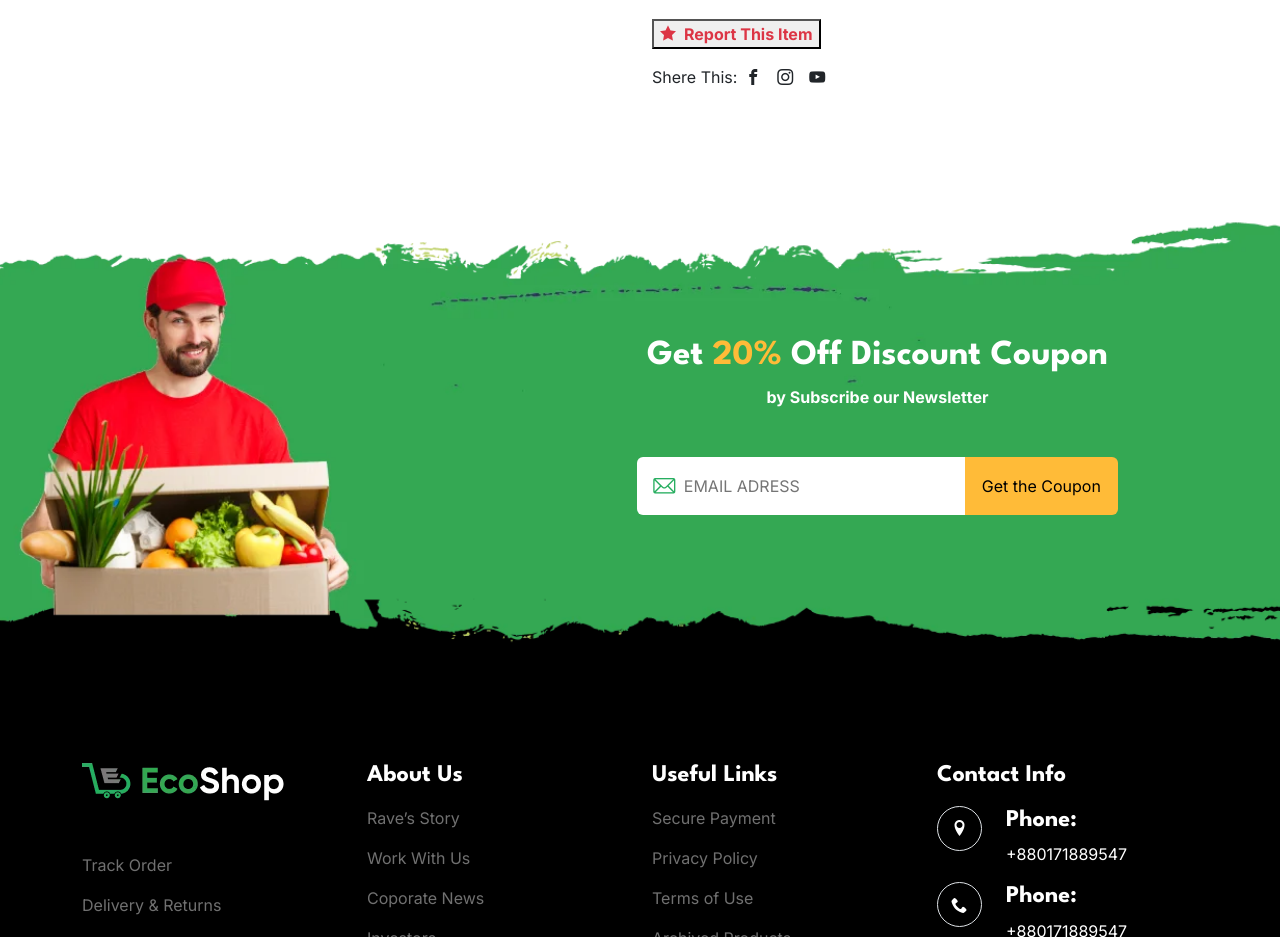
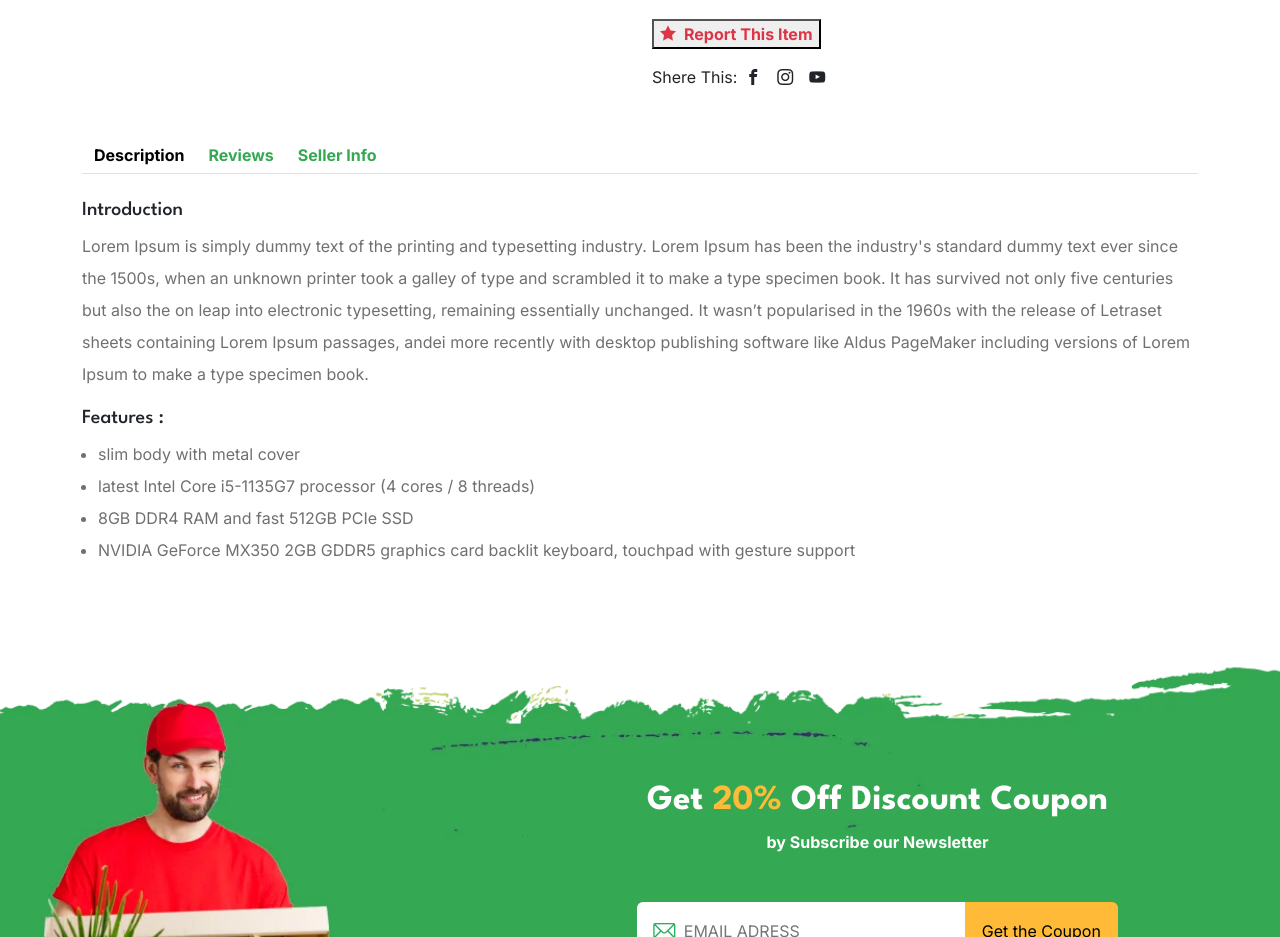
Before and after one commit to m-wilk/ecoshop2, a React (Create React App) app in the folder app/: page /product/1 in a window 1280 px wide. Shown: the part 981-1918 px from the top of the page. Built offline with nearby package versions, Linux system fonts and the light colour scheme; no server answers.

Commit message:
product page

```diff
--- a/app/src/ui/pages/product/Product.js
+++ b/app/src/ui/pages/product/Product.js
@@ -7,6 +7,8 @@ import { useParams } from "react-router-dom";
 import axios from "axios";
 import Select from "react-select";
 import Modal from "react-modal";
+import Image from "../../atoms/imagine/Image";
+import Author from "../../../assets/img/aurthor-img-1.png";
 
 const BreadcrumbsData = [
   {
@@ -79,6 +81,7 @@ const Product = () => {
   };
 
   const [modalIsOpen, setIsOpen] = useState(false);
+
   function openModal() {
     setIsOpen(true);
   }
@@ -86,6 +89,8 @@ const Product = () => {
   function closeModal() {
     setIsOpen(false);
   }
+
+  const [selectedSection, setSelectedSection] = useState("description");
 
   return (
     <div className="pt-5 pb-5">
@@ -242,7 +247,12 @@ const Product = () => {
                 contentLabel="Example Modal"
               >
                 <h2>Report Products</h2>
-                <button className="btn position-absolute top-0 end-0 rounded-circle bg-danger es-size-box-45px" onClick={closeModal}><span className="icon-plus text-white"></span></button>
+                <button
+                  className="btn position-absolute top-0 end-0 rounded-circle bg-danger es-size-box-45px"
+                  onClick={closeModal}
+                >
+                  <span className="icon-plus text-white"></span>
+                </button>
                 <form>
                   <div className="d-flex flex-column mb-3">
                     <label> Enter Report Ttile* </label>
@@ -250,10 +260,12 @@ const Product = () => {
                   </div>
                   <div className="d-flex flex-column">
                     <label> Enter Report Ttile* </label>
-                    <textarea  placeholder="Type here"></textarea>
+                    <textarea placeholder="Type here"></textarea>
                   </div>
                 </form>
-                <button className="btn bg-primary text-white fw-bold px-4 py-3 w-100 mt-4">Submit Raport</button>
+                <button className="btn bg-primary text-white fw-bold px-4 py-3 w-100 mt-4">
+                  Submit Raport
+                </button>
               </Modal>
               <div className="d-flex align-items-center justify-content-start gap-2 mt-3">
                 <p className="m-0">Shere This:</p>
@@ -265,6 +277,99 @@ const Product = () => {
               </div>
             </div>
           </div>
+          <div>
+            <nav className="border-bottom">
+              <button
+                onClick={() => {
+                  setSelectedSection("description");
+                }}
+                className={`btn fw-bold border-0 ${selectedSection === "description" ? "text-black" : "text-primary"}`}
+              >
+                Description
+              </button>
+              <button
+                onClick={() => {
+                  setSelectedSection("rewievs");
+                }}
+                className={`btn fw-bold border-0 ${selectedSection === "rewievs" ? "text-black" : "text-primary"}`}
+              >
+                Reviews
+              </button>
+              <button
+                onClick={() => {
+                  setSelectedSection("sellerinfo");
+                }}
+                className={`btn fw-bold border-0 ${selectedSection === "sellerinfo" ? "text-black" : "text-primary"}`}
+              >
+                Seller Info
+              </button>
+            </nav>
+            <div className="mt-4">
+              {selectedSection === "description" ? (
+                <div>
+                  <h5>Introduction</h5>
+                  <p className="text-secondary lh-lg">
+                    Lorem Ipsum is simply dummy text of the printing and
+                    typesetting industry. Lorem Ipsum has been the industry's
+                    standard dummy text ever since the 1500s, when an unknown
+                    printer took a galley of type and scrambled it to make a
+                    type specimen book. It has survived not only five centuries
+                    but also the on leap into electronic typesetting, remaining
+                    essentially unchanged. It wasn’t popularised in the 1960s
+                    with the release of Letraset sheets containing Lorem Ipsum
+                    passages, andei more recently with desktop publishing
+                    software like Aldus PageMaker including versions of Lorem
+                    Ipsum to make a type specimen book.
+                  </p>
+                  <h5>Features :</h5>
+                  <ul className="text-secondary lh-lg p-0 ms-3">
+                    <li>slim body with metal cover</li>
+                    <li>
+                      latest Intel Core i5-1135G7 processor (4 cores / 8
+                      threads)
+                    </li>
+                    <li>8GB DDR4 RAM and fast 512GB PCIe SSD</li>
+                    <li>
+                      NVIDIA GeForce MX350 2GB GDDR5 graphics card backlit
+                      keyboard, touchpad with gesture support
+                    </li>
+                  </ul>
+                </div>
+              ) : null}
+              {selectedSection === "rewievs" ? (
+                <div>
+                  <h5>Reviews</h5>
+                  <div className="mt-4 d-flex align-items-center justify-content-between">
+                    <div className="d-flex align-items-center gap-3">
+                      <Image src={Author} />
+                      <div>
+                        <h5 className="m-0">Sajjad Hossain</h5>
+                        <p className="m-0 text-secondary">London, UK</p>
+                      </div>
+                    </div>
+                    <div className="mb-2 mt-2">
+                      <span className="icon-star-full text-warning"></span>
+                      <span className="icon-star-full text-warning"></span>
+                      <span className="icon-star-full text-warning"></span>
+                      <span className="icon-star-full text-warning"></span>
+                      <span className="icon-star-full text-warning"></span>
+                      <sup className="ms-2">(5.0)</sup>
+                    </div>
+                  </div>
+                  <p className="mt-3 text-secondary">
+                    Lorem Ipsum is simply dummy text of the printing and
+                    typesetting industry. Lorem Ipsum has been the industry's
+                    standard dummy text ever since the redi 1500s, when an
+                    unknown printer took a galley of type and scrambled it to
+                    make a type specimen book. It has survived not only five
+                    centuries but also the on leap into electronic typesetting,
+                    remaining
+                  </p>
+                </div>
+              ) : null}
+              {selectedSection === "sellerinfo" ? <div></div> : null}
+            </div>
+          </div>
         </div>
       </div>
     </div>
```
Also changed, not shown: app/src/assets/img/aurthor-img-1.png (added).
